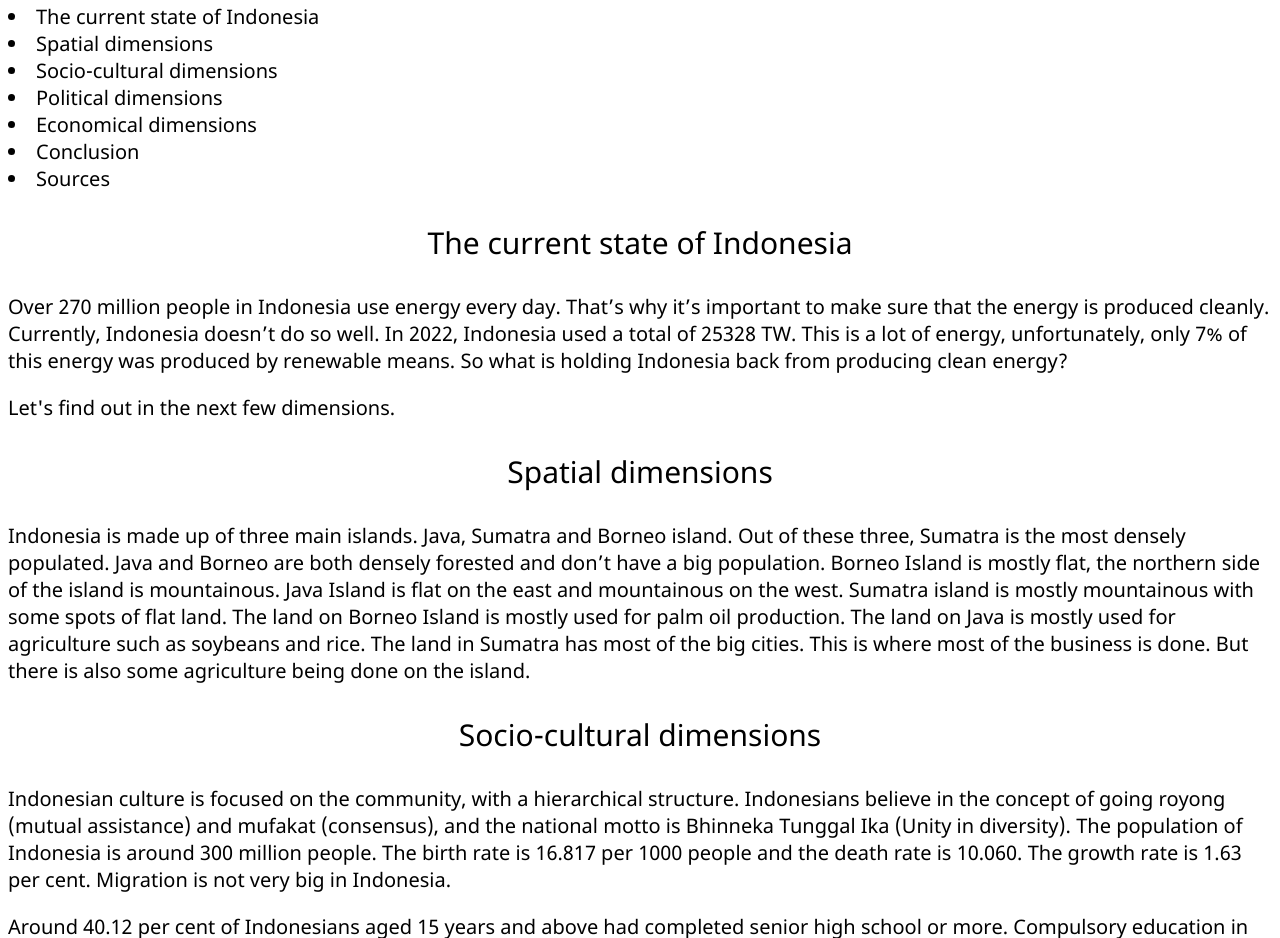
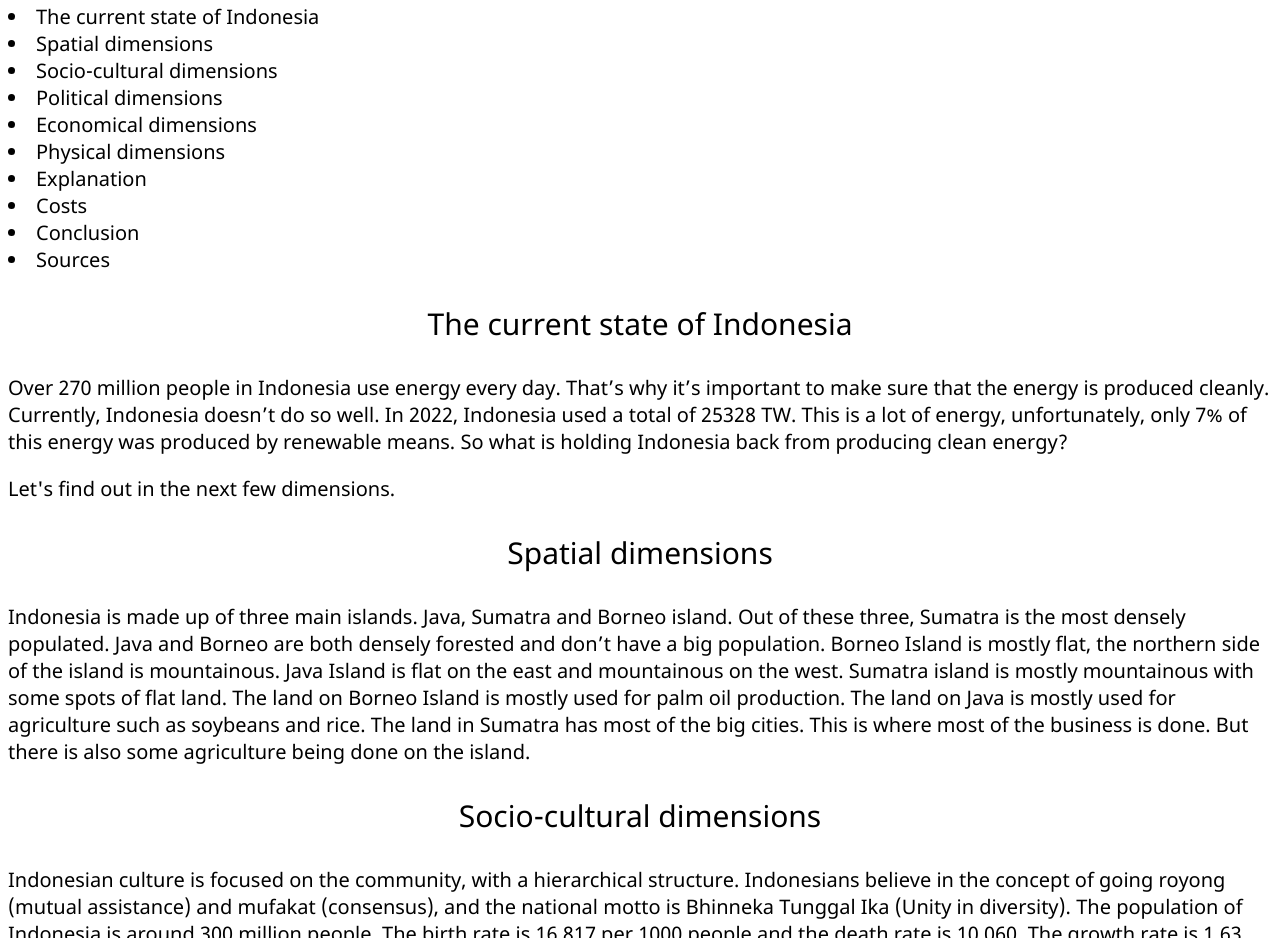
Before and after one commit to Z31h/website, a plain HTML site: page school/Energy transition project/index.html in a window 1280 px wide. Shown: the part 957-1895 px from the top of the page. Drawn offline with Linux system fonts and the light colour scheme.

Commit message:
index.html

```diff
--- a/school/Energy transition project/index.html
+++ b/school/Energy transition project/index.html
@@ -28,6 +28,9 @@
     <li>Socio-cultural dimensions</li>
     <li>Political dimensions</li>
     <li>Economical dimensions</li>
+    <li>Physical dimensions</li>
+    <li>Explanation</li>
+    <li>Costs</li>
     <li>Conclusion</li>
     <li>Sources</li>
 
```
